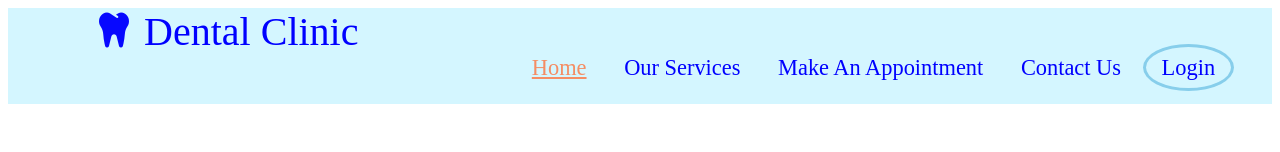
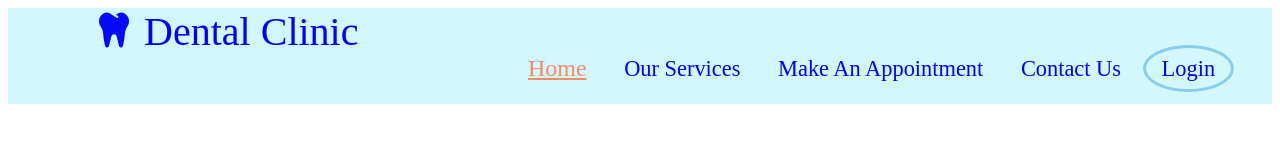
Before and after one commit to venu78654/DCM-app, a website: page public/1.html in a window 1280 px wide. In both pictures the pointer is over the link "Home". Shown: the top 152 px of the page. Drawn offline with Linux system fonts and the light colour scheme.

Commit message:
my all changes

```diff
--- a/public/images/services/details/details.css
+++ b/public/images/services/details/details.css
@@ -23,7 +23,7 @@
     .navbar a:hover {
     color: rgb(245, 141, 100);
     text-decoration: underline;
-    fonts-size: 1.5rem;
+    font-size: 1.5rem;
     }
 
     #login {
```
